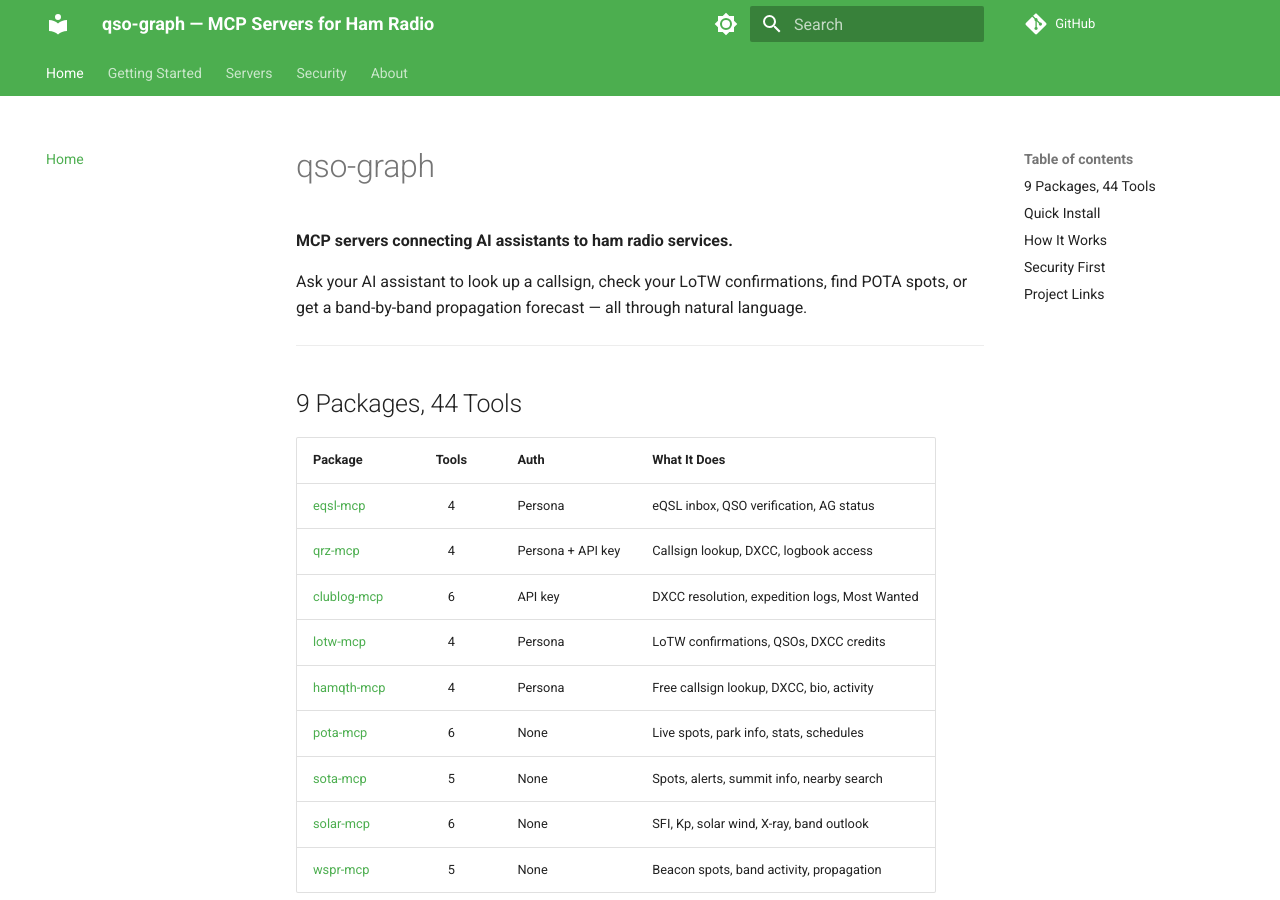
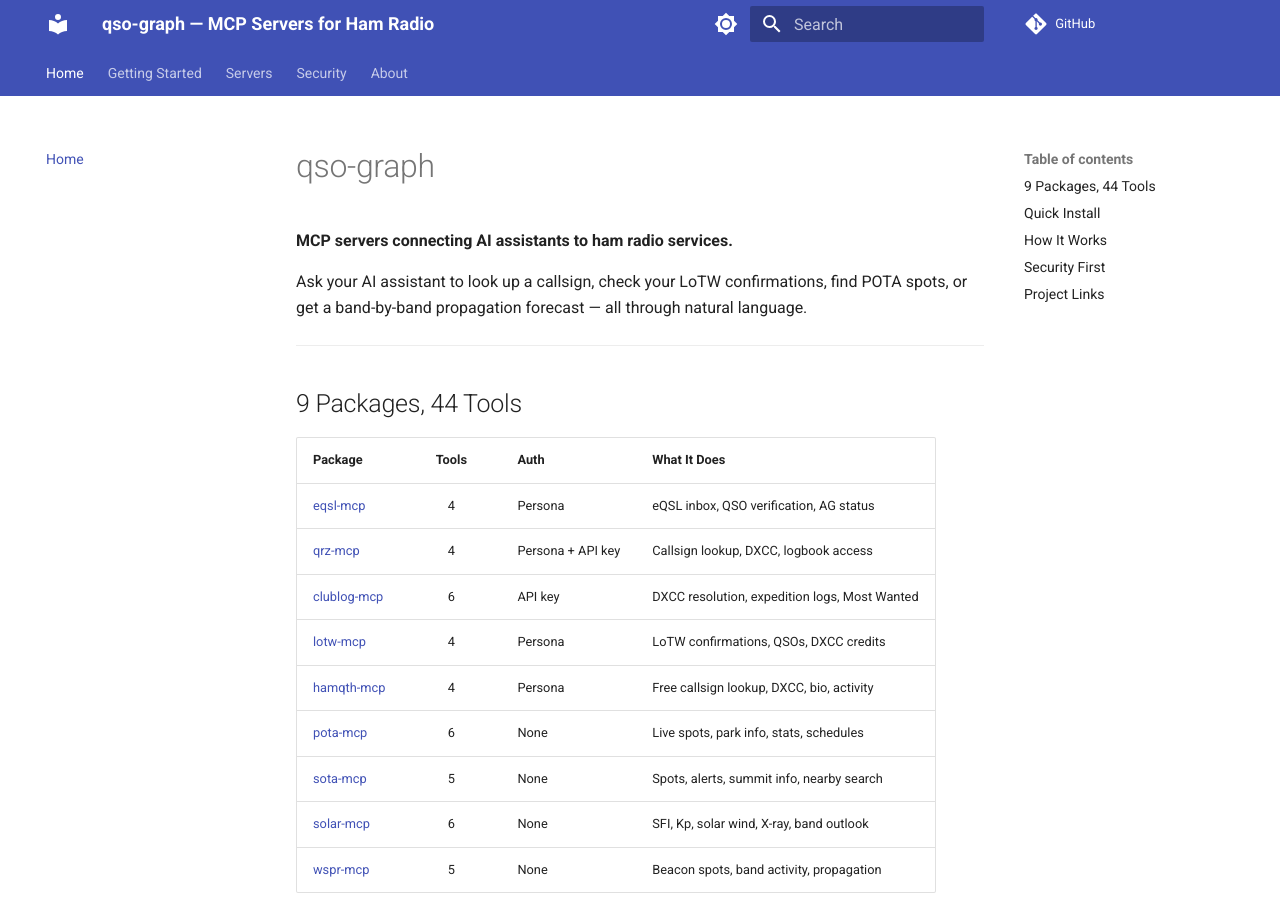
Before and after one commit to qso-graph/qso-graph.github.io, an MkDocs documentation site: the page built from docs/index.md, in a window 1280 px wide and 900 px high. Built offline with MkDocs 1.6.1 and Material for MkDocs 9.7.7, drawn with Linux system fonts in a browser that asks for light colours; comment, search, counter and statistics services are not loaded.

Commit message:
Match theme to ionis-docs: indigo/amber
Co-Authored-By: Claude Opus 4.6 <noreply@anthropic.com>

```diff
--- a/mkdocs.yml
+++ b/mkdocs.yml
@@ -12,13 +12,13 @@ theme:
   custom_dir: overrides
   palette:
     - scheme: default
-      primary: green
+      primary: indigo
       accent: amber
       toggle:
         icon: material/brightness-7
         name: Switch to dark mode
     - scheme: slate
-      primary: green
+      primary: indigo
       accent: amber
       toggle:
         icon: material/brightness-4
```
